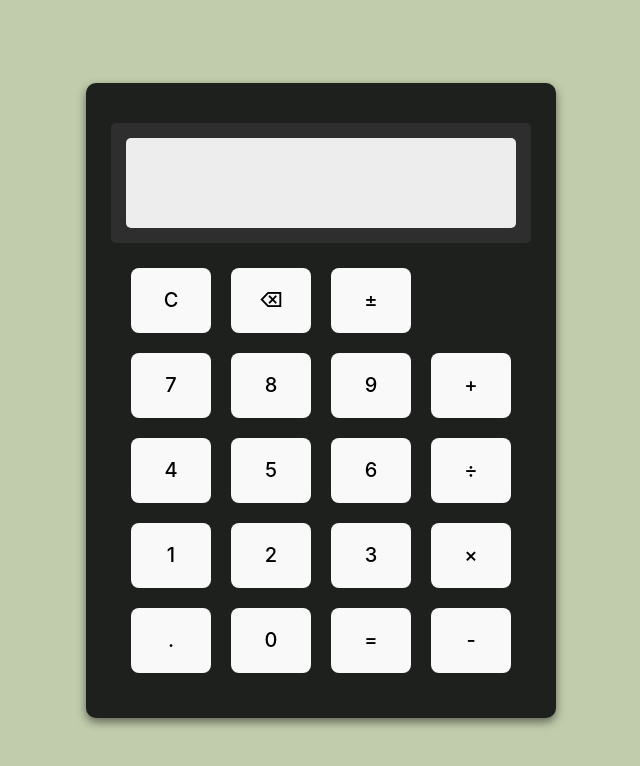
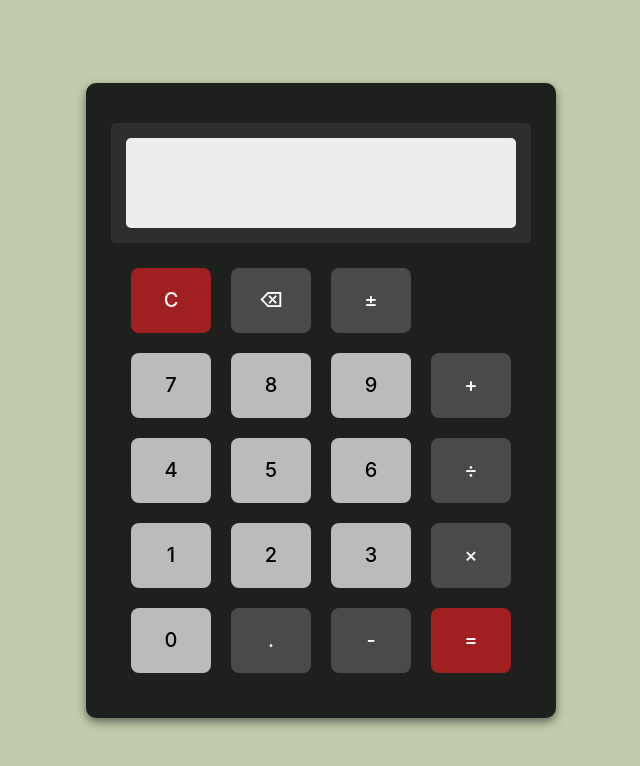
Before and after one commit to lemoonchild/calculator-testing, a React (Vite) app in the folder calculator-project/: page /calculator in a window 1280 px wide. Shown: the top 766 px of the page, without its empty margins (319-959 px from the left). Built offline with nearby package versions, Linux system fonts and the light colour scheme.

Commit message:
fix: fixed the button colors

```diff
--- a/calculator-project/src/calculator/index.jsx
+++ b/calculator-project/src/calculator/index.jsx
@@ -110,30 +110,25 @@ const Calculator = () => {
   useEffect(() => {
     const handleKeyDown = (event) => {
       const { key } = event
-      switch (key) {
-        case 'Enter':
-          event.preventDefault()
-          handleButtonClick('=')
-          setActiveKey('=')
-          break
-        case 'Delete':
-          event.preventDefault()
-          handleButtonClick('C')
-          setActiveKey('C')
-          break
-        case '.':
-          event.preventDefault()
-          handleButtonClick('.')
-          setActiveKey('.')
-          break
-        default:
-          const validKeys = '0123456789+-*/=C.'
-          if (validKeys.includes(key)) {
-            event.preventDefault()
-            setActiveKey(key)
-            handleButtonClick(key)
-          }
-          break
+      const keyMappings = {
+        Enter: '=',
+        Delete: 'C',
+        Backspace: 'CE',
+        '*': '×',
+        '/': '÷',
+      }
+
+      const keyValue = keyMappings[key] || key
+
+      if (
+        '0123456789+×÷-='.includes(keyValue) ||
+        keyValue === 'C' ||
+        keyValue === '.' ||
+        keyValue === 'CE'
+      ) {
+        event.preventDefault()
+        setActiveKey(keyValue)
+        handleButtonClick(keyValue)
       }
     }
 
@@ -161,6 +156,8 @@ const Calculator = () => {
           label="C"
           isActive={activeKey === 'C'}
           onClick={() => handleButtonClick('C')}
+          color="#a02022"
+          textColor="#ffffff"
         />
         <div className="double-button">
           <Button
@@ -168,6 +165,8 @@ const Calculator = () => {
             label="⌫"
             isActive={activeKey === 'CE'}
             onClick={() => handleButtonClick('CE')}
+            color="#4a4a4a"
+            textColor="#ffffff"
           />
         </div>
         <Button
@@ -175,28 +174,58 @@ const Calculator = () => {
           label="±"
           isActive={activeKey === '±'}
           onClick={() => handleButtonClick('±')}
+          color="#4a4a4a"
+          textColor="#ffffff"
         />
       </div>
       <div className="keypad">
         <div className="numbers-row">
-          {'789456123.0='.split('').map((char) => (
+          {'7894561230'.split('').map((char) => (
             <Button
               key={char}
               label={char}
               isActive={activeKey === char}
               onClick={() => handleButtonClick(char)}
+              color="#bbbbbb"
+              textColor="#000000"
             />
           ))}
+          <Button
+            key="."
+            label="."
+            isActive={activeKey === '.'}
+            onClick={() => handleButtonClick('.')}
+            color="#4a4a4a"
+            textColor="#ffffff"
+          />
+          <Button
+            key="-"
+            label="-"
+            isActive={activeKey === '-'}
+            onClick={() => handleButtonClick('-')}
+            color="#4a4a4a"
+            textColor="#ffffff"
+          />
         </div>
         <div className="operations-row">
-          {'+÷×-'.split('').map((char) => (
+          {'+÷×'.split('').map((char) => (
             <Button
               key={char}
               label={char}
               isActive={activeKey === char}
               onClick={() => handleButtonClick(char)}
+              color="#4a4a4a"
+              textColor="#ffffff"
             />
           ))}
+          <Button
+            key="="
+            label="="
+            isActive={activeKey === '='}
+            onClick={() => handleButtonClick('=')}
+            color="#a02022"
+            textColor="#ffffff"
+          />
         </div>
       </div>
     </div>
```
